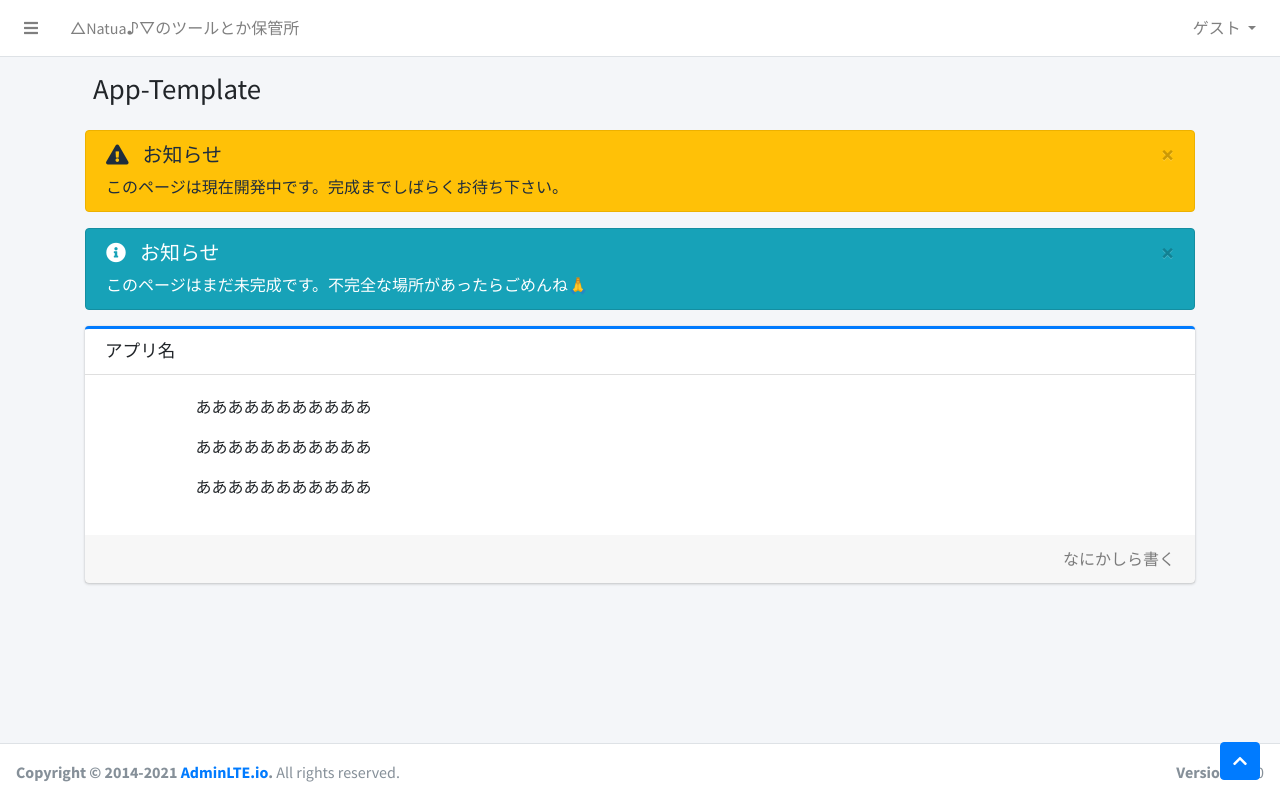
After one commit to natua-tcmm/my_pages_project, a Django app: page /my_apps/app_template in a window 1280 px wide. The commit adds this page. Run offline with Django 4.2, Linux system fonts and the light colour scheme; some libraries are stand-ins or nearby versions.

Commit message:
[other] アプリページのテンプレを作った

```diff
--- /dev/null
+++ b/my_apps/templates/app_template/app_template.html
@@ -0,0 +1,60 @@
+{% extends '../base/base.html' %}
+{% block content %}
+<!-- Content Wrapper. Contains page content -->
+<div class="container">
+    <!-- Content Header (Page header) -->
+    <div class="content-header">
+        <div class="container-fluid">
+            <div class="row mb-2">
+                <div class="col-sm-6">
+                    <h1 class="m-0">App-Template</h1>
+                </div><!-- /.col -->
+            </div><!-- /.row -->
+        </div><!-- /.container-fluid -->
+    </div>
+    <!-- /.content-header -->
+
+    <!-- Main content -->
+    <section class="content">
+        <div class="container-fluid">
+
+            {% include "../common/warning_alert.html" %}
+            {% if is_beta %}
+            {% include "../common/info_alert.html" %}
+            {% endif %}
+
+            <!-- ここにいろいろ書く -->
+            <div class="row">
+                <div class="col">
+                    <div class="card card-primary card-outline">
+
+                        <div class="card-header">
+                            <h3 class="card-title">アプリ名</h3>
+                        </div>
+
+                        <div class="card-body">
+
+                            <div class="row justify-content-center">
+                                <div class="col-10">
+                                    <p>あああああああああああ</p>
+                                    <p>あああああああああああ</p>
+                                    <p>あああああああああああ</p>
+                                </div>
+                            </div>
+
+                        </div>
+
+                        <div class="card-footer">
+                            <p class="mb-0 float-right fs-6 text-black-50">なにかしら書く</p>
+                        </div>
+
+                    </div>
+                </div>
+            </div>
+
+        </div><!-- /.container-fluid -->
+    </section>
+    <!-- /.content -->
+</div>
+
+{% endblock content %}
--- a/my_apps/templates/base/navbar.html
+++ b/my_apps/templates/base/navbar.html
@@ -5,7 +5,7 @@
             <a class="nav-link" data-widget="pushmenu" href="#" role="button"><i class="fas fa-bars"></i></a>
         </li>
         <li class="nav-item d-none d-sm-inline-block">
-            <a href="{% url 'my_apps:toppage' %}" class="nav-link">△Natua♪▽のツールとか保管所</a>
+            <a href="{% url 'my_apps:top_page' %}" class="nav-link">△Natua♪▽のツールとか保管所</a>
         </li>
     </ul>
 
--- a/my_apps/templates/base/sidebar.html
+++ b/my_apps/templates/base/sidebar.html
@@ -12,7 +12,7 @@
             <ul class="nav nav-pills nav-sidebar flex-column nav-child-indent" data-widget="treeview" role="menu"
                 data-accordion="false">
                 <li class="nav-item">
-                    <a href="{% url 'my_apps:toppage' %}"
+                    <a href="{% url 'my_apps:top_page' %}"
                         class="nav-link {% if request.path == '/my_apps/top' %}active{% endif %} ">
                         <i class="nav-icon fas fa-desktop"></i>
                         <p>
--- a/my_apps/templates/common/info_alert.html
+++ b/my_apps/templates/common/info_alert.html
@@ -1,5 +1,5 @@
 <div class="alert alert-info alert-dismissible">
     <button type="button" class="close" data-dismiss="alert" aria-hidden="true">×</button>
-    <h5><i class="fas fa-info-circle"></i> お知らせ</h5>
-    このページはまだ制作中です。不完全な場所があったらごめんね🙏
+    <h5><i class="icon fas fa-info-circle"></i> お知らせ</h5>
+    このページはまだ未完成です。不完全な場所があったらごめんね🙏
 </div>
--- /dev/null
+++ b/my_apps/templates/common/warning_alert.html
@@ -0,0 +1,5 @@
+<div class="alert alert-warning alert-dismissible">
+    <button type="button" class="close" data-dismiss="alert" aria-hidden="true">×</button>
+    <h5><i class="icon fas fa-exclamation-triangle"></i> お知らせ</h5>
+    このページは現在開発中です。完成までしばらくお待ち下さい。
+</div>
--- a/my_apps/templates/const_search.html
+++ b/my_apps/templates/const_search/const_search.html
@@ -1,4 +1,4 @@
-{% extends './base/base.html' %}
+{% extends '../base/base.html' %}
 {% load static %}
 {% block content %}
 <link rel="stylesheet" href="{% static 'const_search/style.css' %}">
@@ -21,7 +21,7 @@
         <div class="container-fluid">
 
             {% if is_beta %}
-            {% include "./common/info_alert.html" %}
+            {% include "../common/info_alert.html" %}
             {% endif %}
 
             <!-- ここにいろいろ書く -->
@@ -170,7 +170,7 @@
 <script src="https://cdnjs.cloudflare.com/ajax/libs/jquery/3.3.1/jquery.min.js"></script>
 <script>
     // ロード時に検索窓を選択状態にする
-    window.onload = function(){
+    window.onload = function () {
         $("#query").select()
     }
 
--- a/my_apps/templates/top.html
+++ b/my_apps/templates/top.html
@@ -40,6 +40,7 @@
                         </div>
                     </a>
                 </div>
+                <!--
                 <div class="col-xl-4 col-md-6 col-12">
                     <a href="#" class="small-box bg-light app-box">
                         <div class="inner p-4">
@@ -50,7 +51,7 @@
                             <i class="far fa-question-circle"></i>
                         </div>
                     </a>
-                </div>
+                </div> -->
 
 
             </div>
--- a/my_apps/urls.py
+++ b/my_apps/urls.py
@@ -5,8 +5,8 @@ app_name = "my_apps"
 from . import views
 
 urlpatterns = [
-    path("top", views.top, name="toppage"),
+    path("top", views.top, name="top_page"),
+    path("p404", views.preview404, name="p404_page"),
     path("const_search", views.const_search, name="const_search_page"),
-    # path("app2", views.app2, name="app2page"),
-    path("p404", views.preview404, name="p404page"),
+    path("app_template", views.app_template, name="app_template_page"),
 ]
--- a/my_apps/views.py
+++ b/my_apps/views.py
@@ -1,4 +1,4 @@
-from django.shortcuts import render
+from django.shortcuts import render,redirect
 from django.template.loader import render_to_string
 from django.http import JsonResponse
 from django.db.models import Q
@@ -16,6 +16,13 @@ def top(request):
 # 404ページを見るためのview
 def preview404(request):
     return render(request,"404.html")
+
+# --------------------------------------------------
+
+# テンプレート こいつをコピペして作ろう
+def app_template(request):
+    context = { "title":"タイトル" ,"is_beta":True, "is_app":True }
+    return render(request, 'app_template/app_template.html',context=context)
 
 # --------------------------------------------------
 
@@ -84,9 +91,4 @@ def const_search(request):
     context["rights"]  = SongDataManager.get_rights_data()
 
     # renderする
-    return render(request, 'const_search.html',context=context)
-
-# app2
-def app2(request):
-    context = { "title":"アプリ2(仮)" ,"is_beta":True, "is_app":True }
-    return render(request, 'app2.html',context=context)
+    return render(request, 'const_search/const_search.html',context=context)
```
Also changed, not shown: my_apps/templates/app2.html (deleted, +0 -33 lines).
